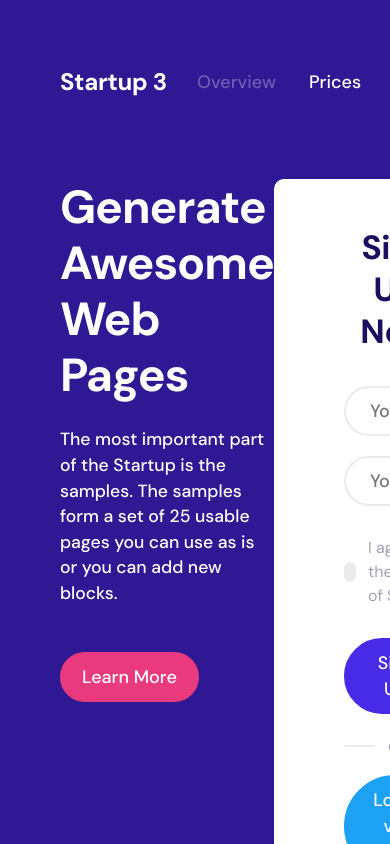
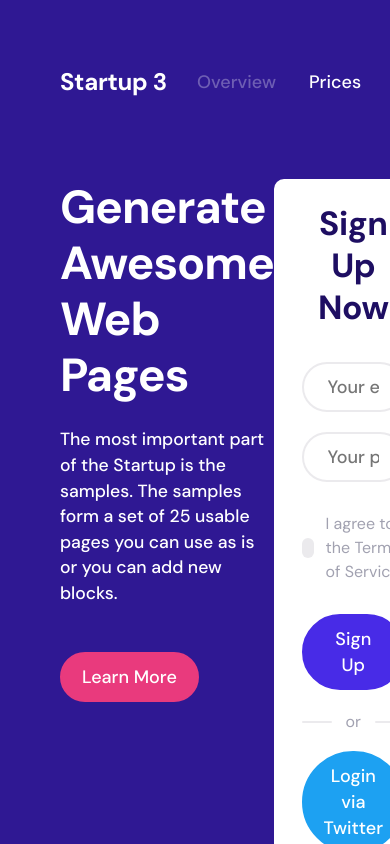
Before and after one commit to pawelrusak/lexogrine_task, a React (Vite) app: page / in a window 390 px wide. Built offline with nearby package versions, Linux system fonts and the light colour scheme.

Commit message:
chore: add responsive styles to AuthPanel component

```diff
--- a/src/features/auth/ui/AuthPanel/AuthPanel.scss
+++ b/src/features/auth/ui/AuthPanel/AuthPanel.scss
@@ -2,7 +2,9 @@
 @use "../../../../styles/variables";
 
 $auth-panel-border-radius: 1rem;
-$auth-panel-padding: 4.8rem 7rem 4.3rem;
+/* @link https://utopia.fyi/clamp/calculator?a=320,800,20—43 */
+$auth-panel-padding: clamp(2rem, 0.13rem + 5.8333vw, 4.8rem)
+  clamp(2rem, -1.3rem + 10.4167vw, 7rem) clamp(2rem, 0.47rem + 4.7917vw, 4.3rem);
 $auth-panel-background: map.get(variables.$background-colors, light);
 $auth-panel-max-width: 47rem;
 
```
